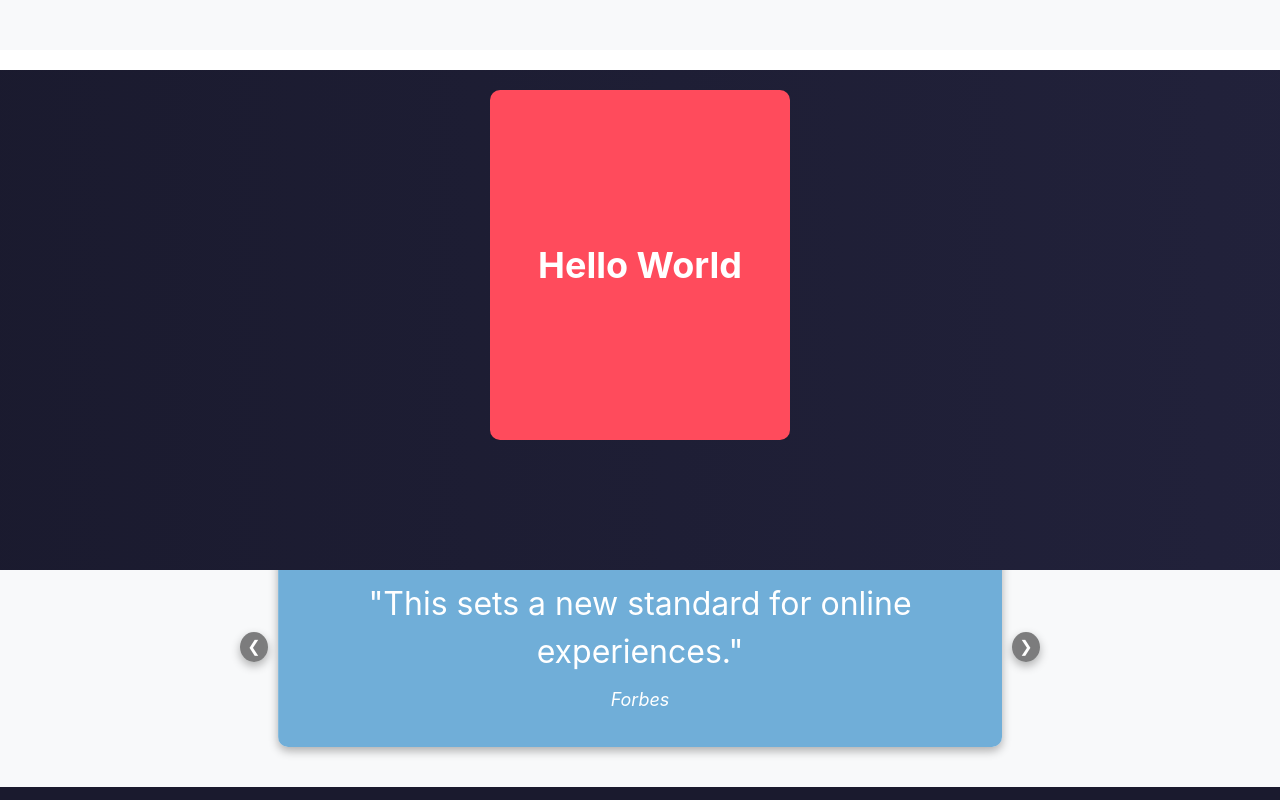
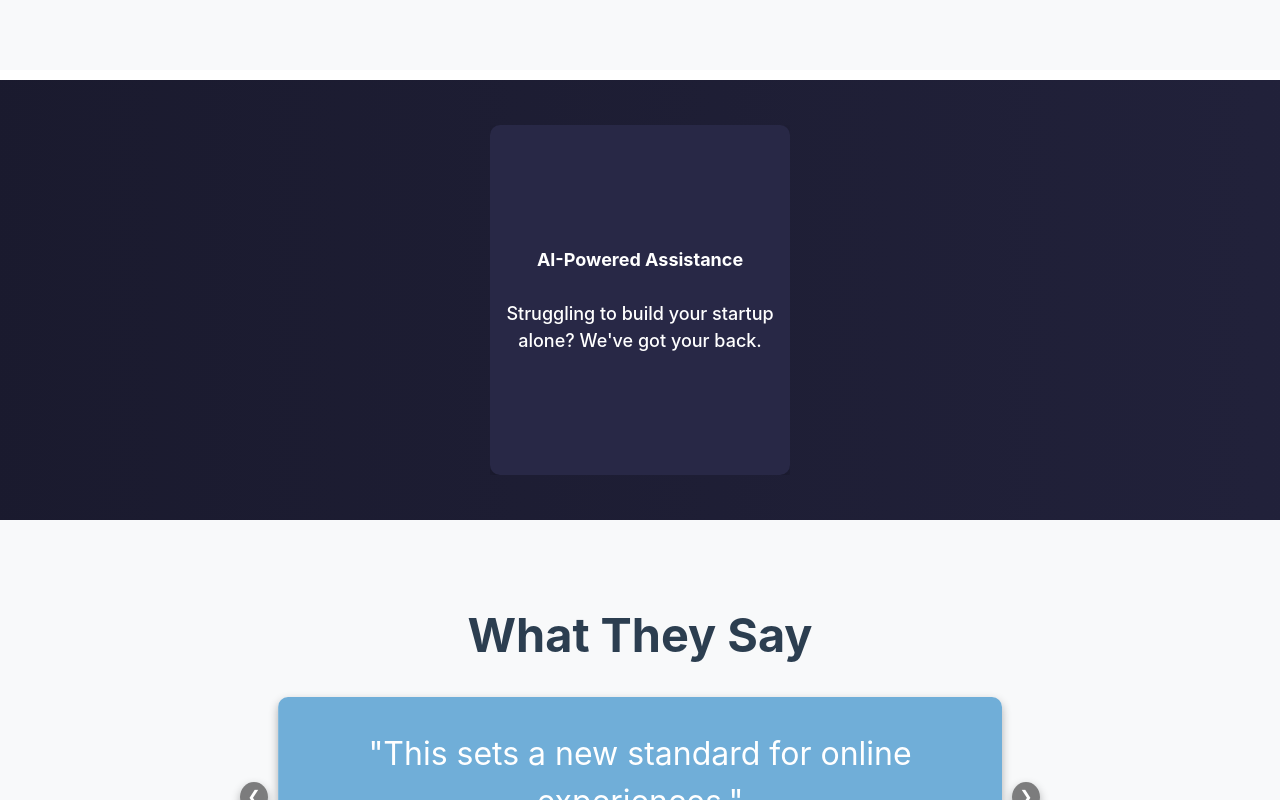
Before and after one commit to Mokshjain131/Pterodactyl, a React (Vite) app in the folder Frontend/: page / in a window 1280 px wide. Shown: the part 900-1700 px from the top of the page. Built offline with nearby package versions, Linux system fonts and the light colour scheme.

Commit message:
flipcard changes
flipcard changes

```diff
--- a/Frontend/src/components/FlippingCard.jsx
+++ b/Frontend/src/components/FlippingCard.jsx
@@ -13,13 +13,19 @@ const FlippingCard = () => {
           <div className="flip-card-inner">
             {/* Front Side */}
             <div className="flip-card-front">
-              <h2>Hello World</h2>
+            <h4>AI-Powered Assistance</h4><br/>
+            <p>Struggling to build your startup alone? We've got your back.</p>
             </div>
 
             {/* Back Side */}
             <div className="flip-card-back">
-              <h2>Hello World</h2>
-              <button className="flip-button">Click Me</button>
+            <h4>Chat with Your AI Advisor</h4><br/>
+              <p>Instant guidance, smart strategies, and growth insights.</p>
+
+              {/* Chat Button */}
+              <button className="flip-button" onClick={() => navigate("/chat")}>
+                Start Chat 💬
+              </button>
             </div>
           </div>
         </div>
--- a/Frontend/src/styles/flippingcard.css
+++ b/Frontend/src/styles/flippingcard.css
@@ -1,7 +1,7 @@
 /* Full-width section */
 .full-width-section {
     width: 100vw;
-    height: 50vh;
+    height: 45vh;
     position: relative;
     display: flex;
     justify-content: center;
@@ -10,10 +10,10 @@
 
 /* Full-width static strip */
 .strip {
-    margin-top: 70px;
+    margin-top: 50px;
     position: absolute;
     width: 100%;
-    height: 500px;
+    height: 440px;
     background-color: blue;
     top: 50%;
     transform: translateY(-50%);
@@ -50,7 +50,7 @@
 
 /* Flipping card with fixed width */
 .flip-card {
-    margin-top: 30px;
+    margin-top: 100px;
     width: 300px !important; /* ✅ Change width here */
     height: 350px;
     position: relative;
@@ -94,42 +94,49 @@
 
 /* Ensure text and button on the back side are properly visible */
 .flip-card-back {
-    background: yellow;
-    color: black;  /* ✅ Make text readable */
+    background: #282846;
+    color: white;  /* ✅ Make text readable */
     transform: rotateY(180deg);
     transform: rotateY(180deg) scaleX(-1);
     backface-visibility: hidden;  /* ✅ Prevent mirror effect */
-
-
     display: flex;
     flex-direction: column;
     justify-content: center;
     align-items: center;
     padding: 20px;
+    text-align: center; /* ✅ Ensures text is centered */
+    font-size: 20px; /* ✅ Adjusted font size */
+    font-weight: 500;
 }
 
+/* Button styling */
 .flip-button {
-    margin-top: 20px; /* ✅ Moves button lower */
-    padding: 10px 20px;
+    margin-top: 30px; /* ✅ Moved button slightly lower */
+    padding: 12px 28px;
     font-size: 18px;
     font-weight: bold;
     border: none;
     border-radius: 8px;
-    background-color: #ff4b5c; /* ✅ Red button */
+    background-color: #1a1a2e; /* ✅ Dark blue button */
     color: white;
     cursor: pointer;
-    transition: background 0.3s ease-in-out;
+    transition: background 0.3s ease-in-out, transform 0.2s;
+    box-shadow: 0px 4px 8px rgba(0, 0, 0, 0.3);
 }
 
 .flip-button:hover {
-    background-color: #e03e4d; /* ✅ Darker red on hover */
+    background-color: #ff4b5c; /* ✅ Matches navbar hover */
+    transform: scale(1.1);
 }
 
 /* Ensure front side remains visible until flipped */
 .flip-card-front {
-    background: #ff4b5c;
+    background: #282846;
     color: white;
     backface-visibility: hidden;  /* ✅ Hide front when flipped */
+    text-align: center; /* ✅ Ensures text is centered */
+    font-size: 18px; /* ✅ Adjusted font size */
+    font-weight: 500;
 }
 
 /* Ensure inner wrapper flips correctly */
--- a/Frontend/src/styles/index.css
+++ b/Frontend/src/styles/index.css
@@ -138,6 +138,7 @@ main {
   border-radius: 10px;
   box-shadow: 0 4px 6px rgba(0, 0, 0, 0.1);
   text-align: center;
+  margin-bottom: 20px;
 }
 
 .feature-card h3 {
--- a/Frontend/src/styles/testimonial.css
+++ b/Frontend/src/styles/testimonial.css
@@ -85,6 +85,8 @@
     padding: 5px;
 }
 #CarouselParent{
+    padding-top: 80px;
+    margin-top: 90px;
     display: flex;
     flex-direction: column;
     align-items: center;
```
